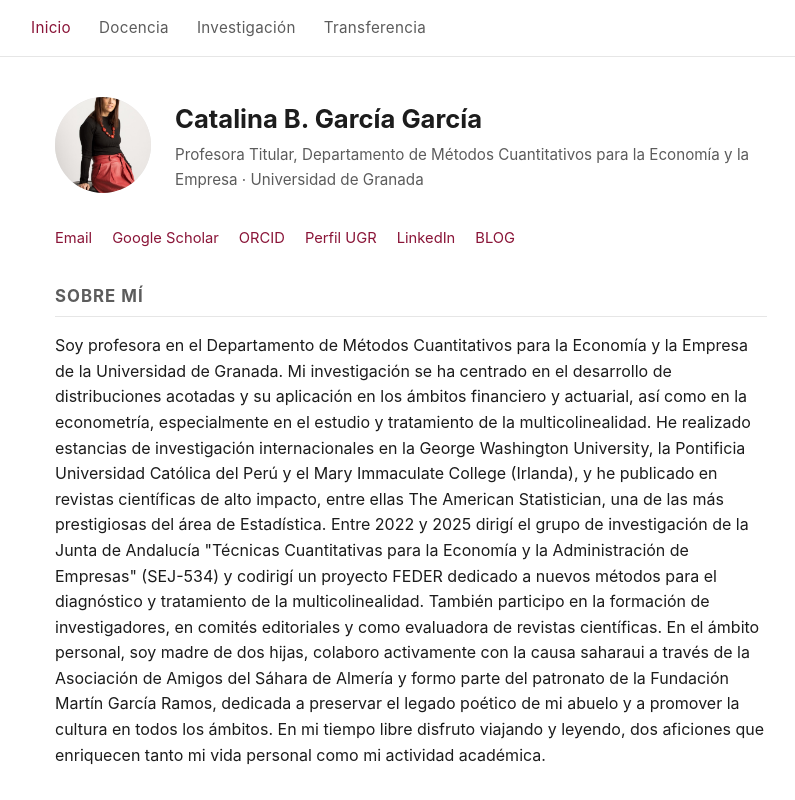
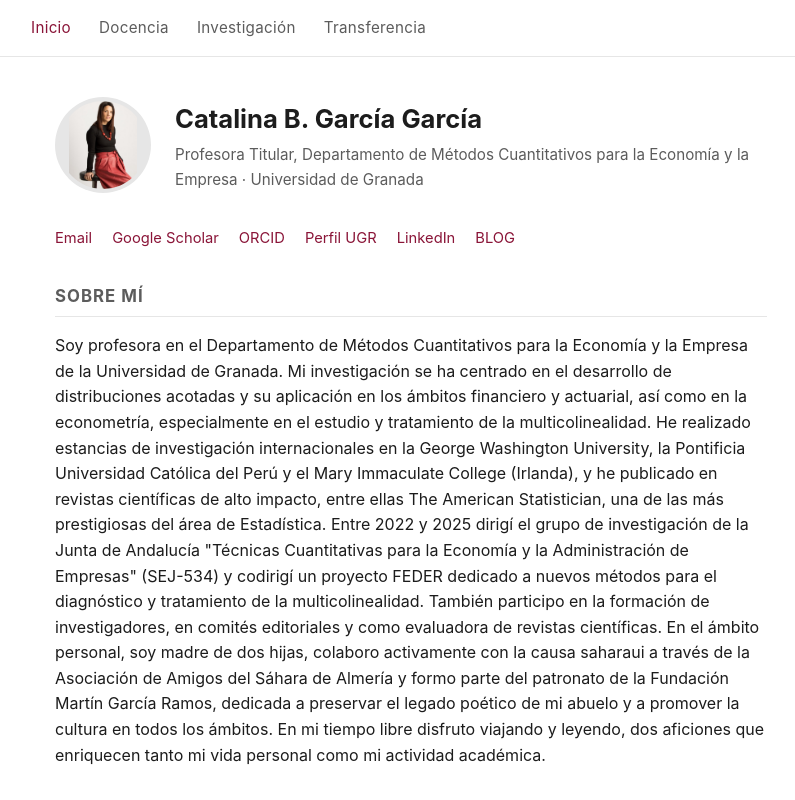
Before and after one commit to cbgarciaugr/cbgarciaugr.github.io, a plain HTML site: page index.html in a window 1280 px wide. Shown: the top 800 px of the page, without its empty margins (229-1024 px from the left). Drawn offline with Linux system fonts and the light colour scheme.

Commit message:
Ajustar foto del perfil para que no se corte

```diff
--- a/style.css
+++ b/style.css
@@ -64,7 +64,8 @@ header.profile img.avatar {
   width: 96px;
   height: 96px;
   border-radius: 50%;
-  object-fit: cover;
+  object-fit: contain;
+  padding: 4px;
   background: var(--border);
   flex-shrink: 0;
 }
```
